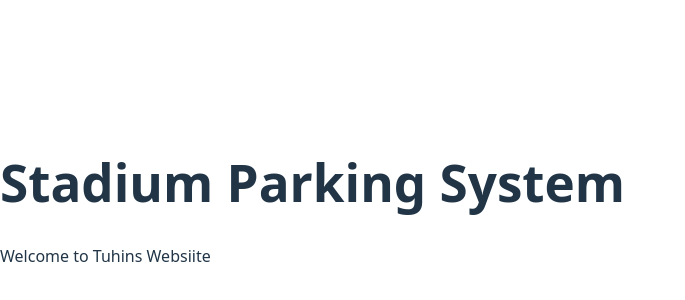
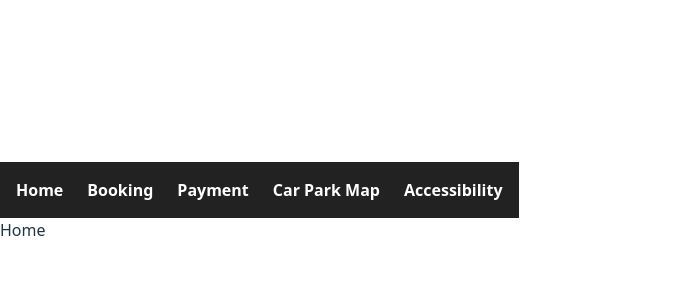
Before and after one commit to TuhinShaikh/FinalYearProject, a React app in the folder frontend/: page / in a window 1280 px wide. Shown: the part 198-498 px from the top of the page, without its empty margins (0-685 px from the left). Built offline with nearby package versions, Linux system fonts and the light colour scheme; the HTML template or start-up script is replaced by a standard one.

Commit message:
#18 embed NavigationBar into App layout structure

```diff
--- a/frontend/src/App.jsx
+++ b/frontend/src/App.jsx
@@ -1,11 +1,19 @@
 import React from 'react';
+import NavigationBar from './components/NavigationBar';
+import { BrowserRouter as Router, Routes, Route } from 'react-router-dom';
 
 function App() {
   return (
-    <div>
-      <h1>Stadium Parking System</h1>
-      <p>Welcome to Tuhins Websiite</p>
-    </div>
+    <Router>
+      <NavigationBar />
+      <Routes>
+        <Route path="/" element={<div>Home</div>} />
+        <Route path="/booking" element={<div>Booking</div>} />
+        <Route path="/payment" element={<div>Payment</div>} />
+        <Route path="/map" element={<div>Map</div>} />
+        <Route path="/accessibility" element={<div>Accessibility</div>} />
+      </Routes>
+    </Router>
   );
 }
 
```
